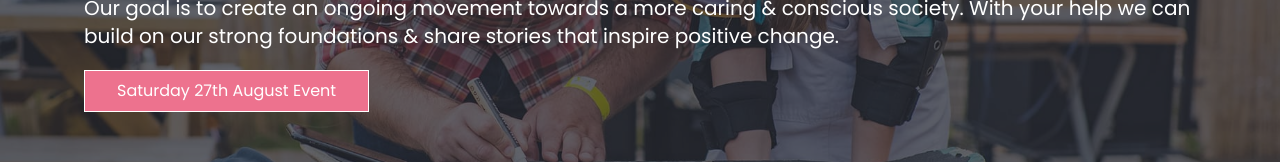
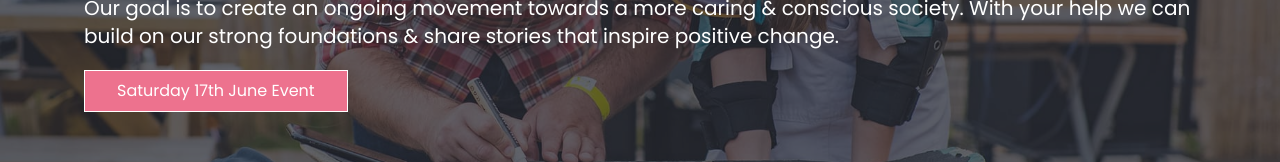
Before and after one commit to WilHesk/coping2023, a Next.js app: page / in a window 1280 px wide. Shown: the part 377-539 px from the top of the page. Built offline with nearby package versions, Linux system fonts and the light colour scheme.

Commit message:
homedate

```diff
--- a/pages/index.js
+++ b/pages/index.js
@@ -12,7 +12,7 @@ export default function Home() {
         <meta name="description" content="Generated by create next app" />
         <link rel="icon" href="/favicon.ico" />
       </Head>
-      <Hero heading='Stories For a Brighter Future' message='Our goal is to create an ongoing movement towards a more caring & conscious society. With your help we can build on our strong foundations & share stories that inspire positive change.' button='Saturday 27th August Event'/>
+      <Hero heading='Stories For a Brighter Future' message='Our goal is to create an ongoing movement towards a more caring & conscious society. With your help we can build on our strong foundations & share stories that inspire positive change.' button='Saturday 17th June Event'/>
       <Slider slides={SliderData} />
     </div>
   );
```
